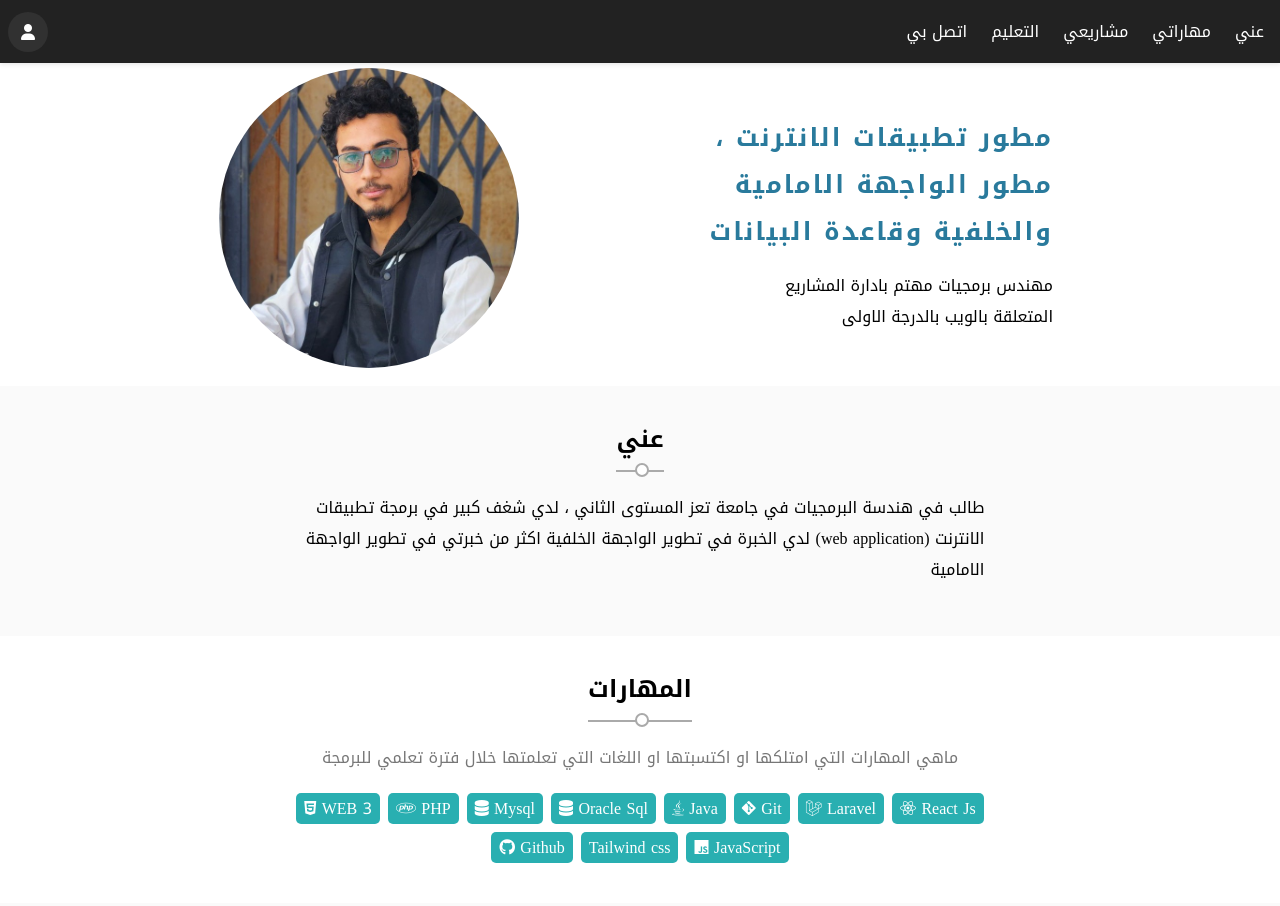
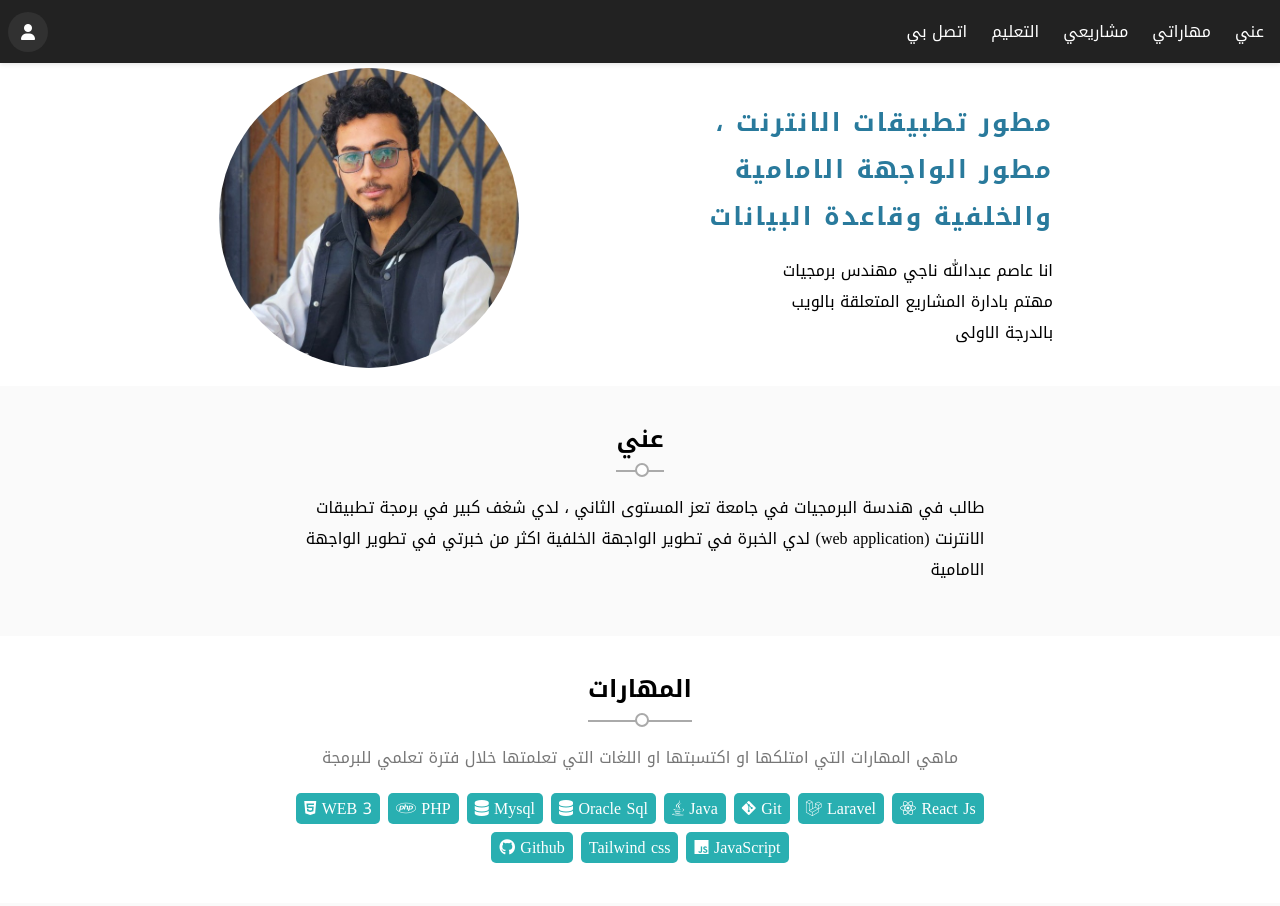
Before and after one commit to AsemNajee/Portfolio, a plain HTML site: page index.html in a window 1280 px wide. Shown: the top 906 px of the page. Drawn offline with Linux system fonts and the light colour scheme.

Commit message:
Update index.html

```diff
--- a/index.html
+++ b/index.html
@@ -39,7 +39,7 @@
          <div class="container hero">
             <div class="context">
                <h1>مطور تطبيقات الانترنت ، مطور الواجهة الامامية والخلفية وقاعدة البيانات</h1>
-               <p>مهندس برمجيات مهتم بادارة المشاريع المتعلقة بالويب بالدرجة الاولى </p>
+               <p>انا عاصم عبدالله ناجي مهندس برمجيات مهتم بادارة المشاريع المتعلقة بالويب بالدرجة الاولى </p>
             </div>
             <div class="img">
                <img src="./src/image.png" alt="my photo">
```
